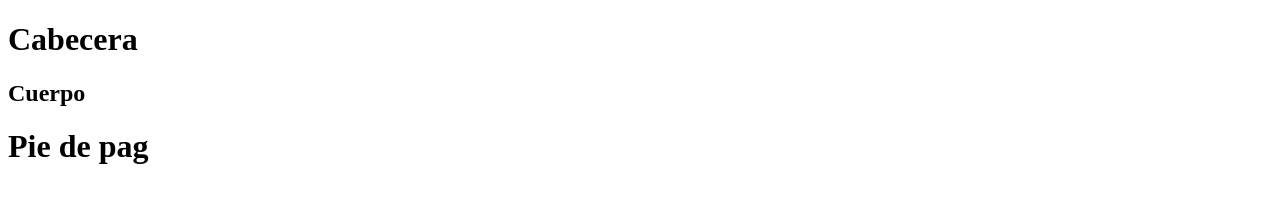
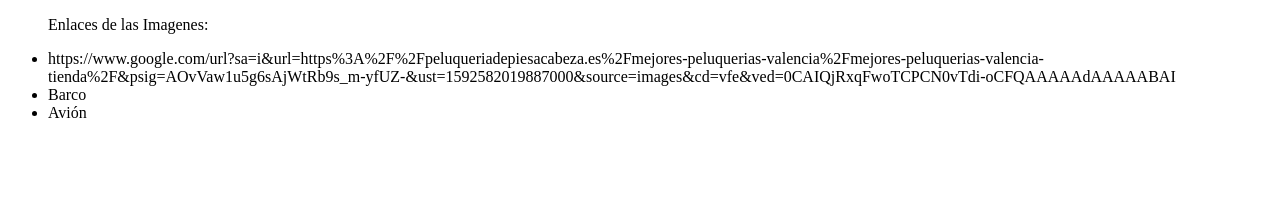
Before and after one commit to JuanCamilo9915/Maquetacion_Paginas_Web, a plain HTML site: page index.html in a window 1280 px wide. Drawn offline with Linux system fonts and the light colour scheme.

Commit message:
Modifique el Archivo Index

```diff
--- a/index.html
+++ b/index.html
@@ -1,26 +1,39 @@
-<!DOCTYPE html><!---Indica el tipo de documento que se esta utilizando, en este caso el tipo es HTML-->
-<html lang="en"><!---Indica el idioma a utilizar y el comienzo del documento HTML-->
-<head><!---Es la cabecera del documento HTML-->
-    <!---Estos compomentes corresponden a los metadatos del documento HTML-->
+<!DOCTYPE html>
+
+<html lang="en">
+
+<head>
     <meta charset="UTF-8">
-    <meta name="viewport" content="width=device-width, initial-scale=1.0">
-    <title>Login</title><!---Corresponde al titulo del documento que aparece en la pestaña del navegador-->
+    <meta name="viewport"
+    content="width=device-width,
+    initial-scale=1.0">
+    <title>Maquetacion Web</title>
+    <link rel="icon" href="img/mejores-peluquerias-valencia-tienda.png">
 </head>
+<!-------------------------------------------------------------------------------------------------------->
+<body>
 
-<body><!---Corresponde al cuerpo del documento HTML-->
+    <header>
+        <!--Encabezado-->
 
-    <header><!--Es la cabecera o cabezote de la pagina WEB-->
-        <h1>Cabecera</h1>
     </header>
-<!----------------------------------------------------------------------------------------------------------------------------------------------->
-    <section><!--Es el cuerpo y/o contenido principal de la pagina WEB-->
-        <h1>Cuerpo</h1>
-    </section>
-<!----------------------------------------------------------------------------------------------------------------------------------------------->
-    <footer><!--Es el pie de pagina de la pagina WEB-->
-        <h1>Pie de pag</h1>
+<!-------------------------------------------------------------------------------------------------------->
+    <main>
+        <!--Cuerpo o Contenido Principal-->
+
+    </main>
+<!-------------------------------------------------------------------------------------------------------->
+    <footer>
+        <!--Pie de Pagina-->
+        <ul>
+            <p>Enlaces de las Imagenes:</p>
+            <li>https://www.google.com/url?sa=i&url=https%3A%2F%2Fpeluqueriadepiesacabeza.es%2Fmejores-peluquerias-valencia%2Fmejores-peluquerias-valencia-tienda%2F&psig=AOvVaw1u5g6sAjWtRb9s_m-yfUZ-&ust=1592582019887000&source=images&cd=vfe&ved=0CAIQjRxqFwoTCPCN0vTdi-oCFQAAAAAdAAAAABAI</li>
+            <li>Barco</li>
+            <li>Avión</li>
+        </ul>
+
     </footer>
-<!----------------------------------------------------------------------------------------------------------------------------------------------->
+<!-------------------------------------------------------------------------------------------------------->
 </body>
 
 </html>
```
Also changed, not shown: img/mejores-peluquerias-valencia-tienda.png (added).
